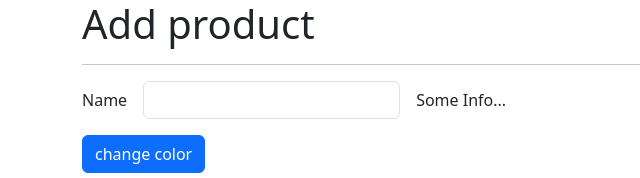
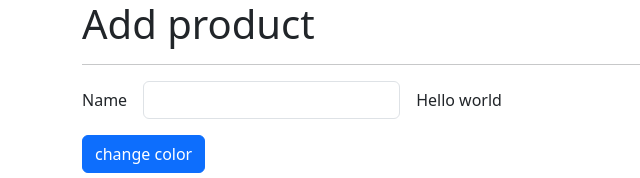
Before and after one commit to lumusitech/frontend-angular-directives-signals-app, an Angular app: page /products/product in a window 1280 px wide. Shown: the top 178 px of the page, without its empty margins (0-640 px from the left). Built offline with nearby package versions, Linux system fonts and the light colour scheme.

Commit message:
feat: add basic custom directive to manage span

```diff
--- a/src/app/products/pages/product-page/product-page.component.html
+++ b/src/app/products/pages/product-page/product-page.component.html
@@ -9,7 +9,9 @@
     <div class="col-auto">
       <input type="text" class="form-control" formControlName="name" />
     </div>
-    <div class="col-auto"><span>Some Info...</span></div>
+    <div class="col-auto">
+      <span customLabel></span>
+    </div>
   </div>
   <div class="row">
     <div class="col">
--- /dev/null
+++ b/src/app/shared/directives/custom-label.directive.ts
@@ -0,0 +1,17 @@
+import { Directive, ElementRef, OnInit } from '@angular/core';
+
+@Directive({
+  selector: '[customLabel]',
+})
+export class CustomLabelDirective implements OnInit {
+  private htmlElement?: ElementRef<HTMLElement>;
+
+  constructor(private el: ElementRef<HTMLElement>) {
+    this.htmlElement = this.el;
+    this.htmlElement.nativeElement.innerHTML = 'Hello world';
+  }
+
+  ngOnInit(): void {
+    console.log('custom directive active');
+  }
+}
```
Also changed, not shown: src/app/products/products.module.ts (+10 -4 lines), src/app/shared/shared.module.ts (added, +10 -0 lines).
